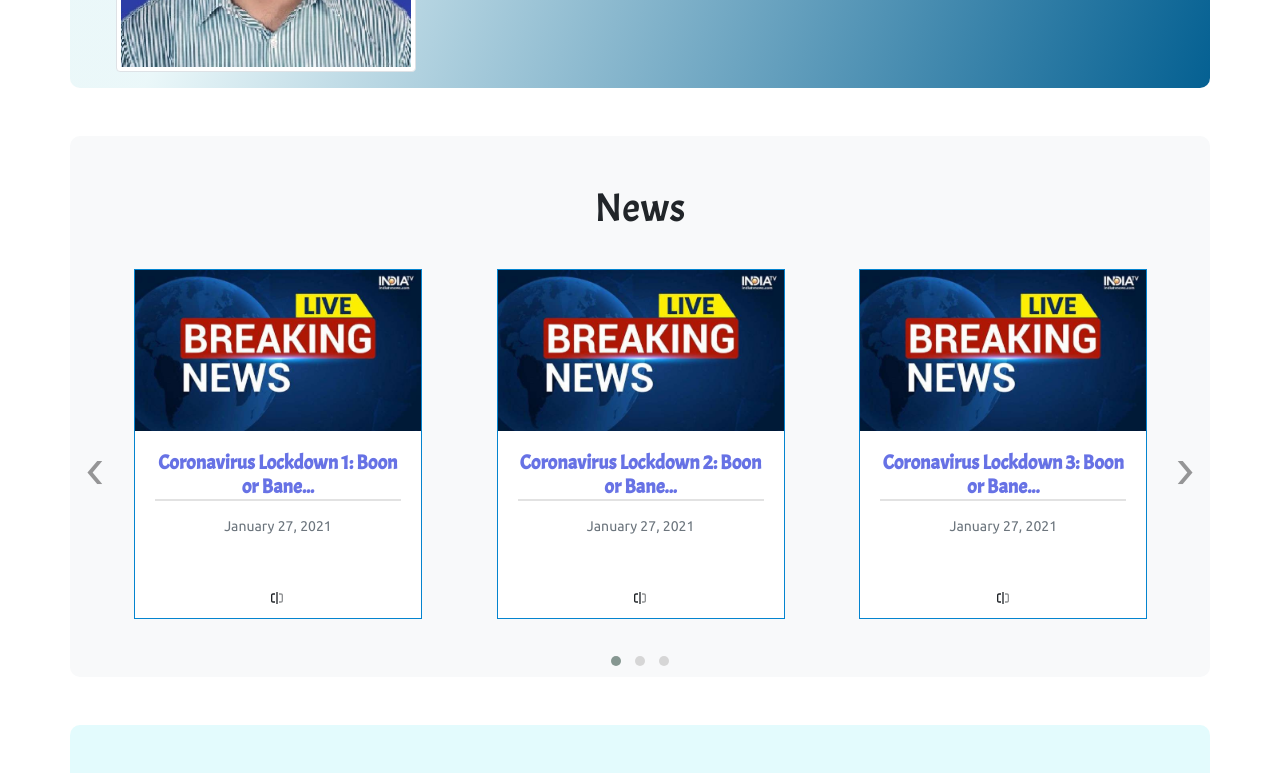
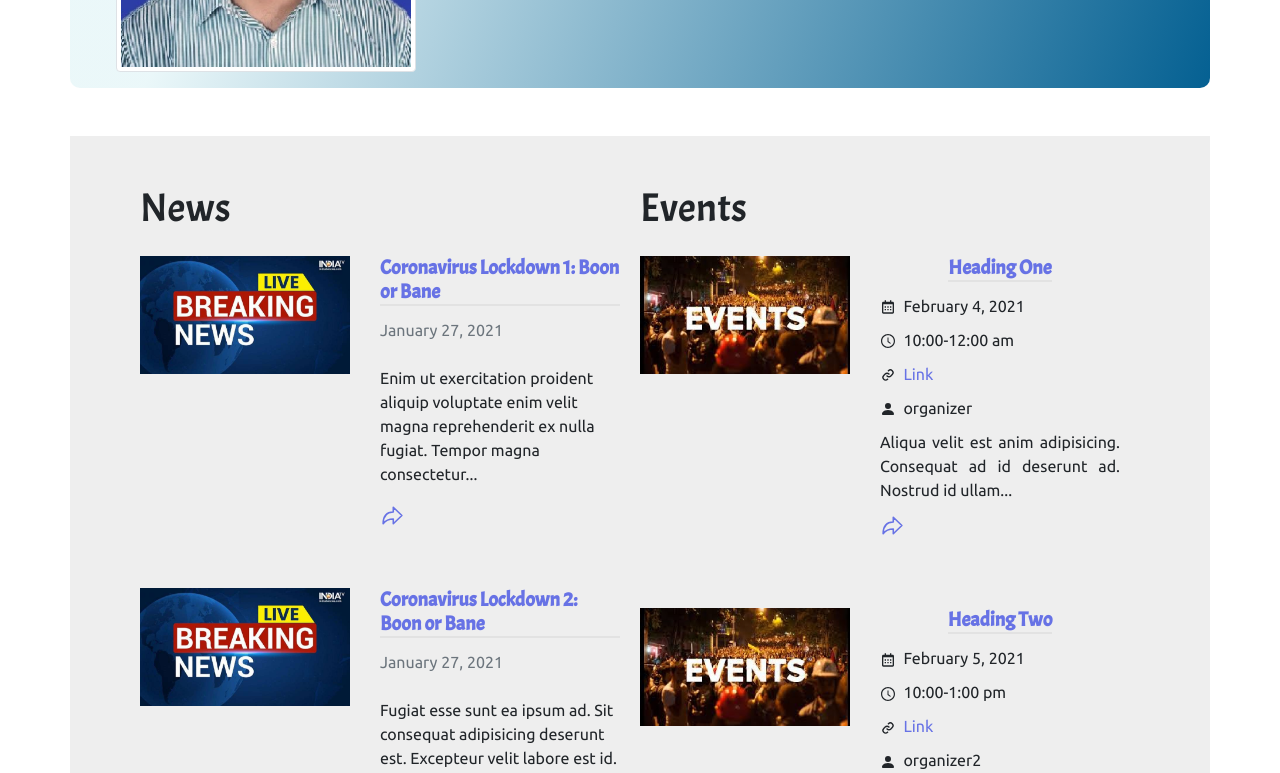
Before and after one commit to IITI-Gymkhana-Web-Team/iao_cell, a React (Create React App) app: page / in a window 1280 px wide. Shown: the part 2160-2933 px from the top of the page. Built offline with nearby package versions, Linux system fonts and the light colour scheme.

Commit message:
fixed news and events thingy

```diff
--- a/src/Home/Home.css
+++ b/src/Home/Home.css
@@ -66,3 +66,11 @@ a:hover {
 	font-family: Ubuntu;
 	color: white !important;
 }
+
+.newsEvents {
+	display: flex;
+	flex-direction: row;
+	flex-wrap: wrap;
+	background-color: #eee;
+	justify-content: center;
+}
--- a/src/Home/HomePage.js
+++ b/src/Home/HomePage.js
@@ -19,8 +19,10 @@ export const HomePage = () => {
 			</div>
 			<AboutUs />
 			<Message />
-			<News />
-			<Events />
+			<div className="newsEvents container mt-5 p-5">
+				<News />
+				<Events />
+			</div>
 			<Maps />
 			<MHRD />
 		</div>
--- a/src/Home/components/Events/Events.css
+++ b/src/Home/components/Events/Events.css
@@ -1,8 +1,5 @@
 .eventsPage {
 	flex-direction: row !important;
-}
-.eventsbg{
-	background-color: rgb(117, 235, 243,0.2);
 }
 .eventsPage .card-img-top {
 	height: 100%;
--- a/src/Home/components/Events/Events.js
+++ b/src/Home/components/Events/Events.js
@@ -34,54 +34,18 @@ export const Events = () => {
 				"Proident ea culpa non pariatur non culpa adipisicing adipisicing aute et laboris. Labore laboris duis non sit qui proident aliqua nisi ex laborum esse. Reprehenderit esse esse occaecat officia ea non aliquip aute incididunt dolor elit. Magna excepteur incididunt ullamco cillum. Qui culpa id ad anim.",
 			organizer: "organizer3",
 		},
-		{
-			date: "February 7, 2021",
-			title: "Heading Four",
-			time: "10:00-12:00 am",
-			link: "zoom_meeting_4.com",
-			description:
-				"Ullamco fugiat enim sunt veniam laborum nostrud. Dolor id nostrud ullamco aliqua. Sit do ut proident sit eiusmod enim. Excepteur cillum pariatur laboris eu.",
-			organizer: "organizer4",
-		},
-		{
-			date: "February 8, 2021",
-			title: "Heading Five",
-			time: "10:00-1:00 pm",
-			link: "zoom_meeting_5.com",
-			description:
-				"Ad nisi duis enim do consectetur proident. Ipsum aliquip commodo sunt esse dolore veniam incididunt consequat eiusmod dolore proident occaecat fugiat. Nulla occaecat do adipisicing minim sit consectetur fugiat nisi. Reprehenderit in sint nisi Lorem laboris. Ad ipsum amet aliqua voluptate sint do quis. Qui quis duis ex nostrud dolor nisi id incididunt esse eu sint exercitation velit reprehenderit. Mollit nostrud est do reprehenderit aute consequat nulla.",
-			organizer: "organizer5",
-		},
-		{
-			date: "February 9, 2021",
-			title: "Heading Six",
-			time: "9:00-1:00 pm",
-			link: "zoom_meeting_6.com",
-			description:
-				"Veniam enim ut exercitation laboris reprehenderit aliquip officia incididunt do exercitation ea amet cupidatat. Commodo mollit ex est culpa est amet. Enim do est culpa ad eiusmod dolor ullamco ea nisi qui. Do aute ad commodo ullamco excepteur adipisicing proident tempor. In aliquip qui commodo commodo amet mollit. Fugiat labore id irure commodo aute Lorem minim officia in officia cillum.",
-			organizer: "organizer6",
-		},
 	]);
 	return (
-		<div className="eventsbg news container mt-5 mb-5" style={{ borderRadius: "10px" }}>
-			<div className="container-fluid">
-				<h1 className="p-2 pl-5 pt-5 pr-5 mainTitle text-center">Events</h1>
+		<div className="news">
+			<div>
+				<h1 className="pr-5 pb-3 mainTitle">Events</h1>
 			</div>
-			<div className="container-fluid">
-				<OwlCarousel
-					className="owl-theme"
-					loop
-					nav={true}
-					margin={8}
-					responsive={{
-						0: {
-							items: 1,
-						},
-					}}
-				>
-					<EventsUtil events={events} />
-				</OwlCarousel>
+			<div>
+				{events.map((event) => {
+					return <EventsUtil event={event} />;
+				})}
 			</div>
+			<button className="moreStuff">More Events</button>
 		</div>
 	);
 };
--- a/src/Home/components/Message/Message.js
+++ b/src/Home/components/Message/Message.js
@@ -25,7 +25,7 @@ export default function Message() {
 					</div>
 				</div>
 			</div>
-			<div className="container bg-light mt-5 messageBox" style={{ borderRadius: "10px" }}>
+			<div className="container bg-light mt-5 mb-5 messageBox" style={{ borderRadius: "10px" }}>
 				<div className="container-fluid p-3">
 					<div className="card bg-light col-sm-12 border-0">
 						<img src={avinash} className="img-thumbnail" alt="img-responsive" style={{ width: "min(70vw,300px)", margin: "auto" }} />
--- a/src/Home/components/News/News.css
+++ b/src/Home/components/News/News.css
@@ -1,9 +1,18 @@
+.news {
+	width: min(500px, 80vw) !important;
+	background-color: #eee;
+}
+
 .news .card {
 	margin: auto;
-	text-align: center;
 	overflow-y: auto;
 	font-family: "Lora", serif;
 	border-radius: 0px;
+	flex-direction: row;
+	width: 100%;
+	border: none;
+	background-color: #eee;
+	margin-bottom: 40px;
 }
 
 .news .card-img,
@@ -12,9 +21,15 @@
 	border-top-right-radius: 0px !important;
 }
 
-.news .card:hover {
+.news .card-img-top {
+	padding-right: 10px;
+	min-height: 118px;
+	min-width: 220px;
+}
+
+/* .news .card:hover {
 	box-shadow: 0px 0px 10px;
-}
+} */
 
 .news .owl-stage {
 	margin: 2% 0px;
@@ -25,11 +40,7 @@
 	margin-bottom: 0.75rem;
 }
 
-.img-holder {
-	overflow: hidden;
-}
-
-.card:hover .card-img-top {
+.card-img-top:hover {
 	animation-name: zoomin;
 	animation-duration: 0.5s;
 	animation-fill-mode: forwards;
@@ -47,3 +58,40 @@
 		transform: scale(1.1);
 	}
 }
+
+.news .card-body {
+	min-width: min(100%, 220px);
+	padding-top: 0;
+}
+
+.news .btn {
+	margin: 0;
+}
+
+.news .img-holder {
+	height: 118px;
+	min-width: 220px;
+	overflow: hidden;
+}
+
+.moreStuff {
+	background-color: transparent;
+	color: #4f3ef5;
+	border: 1px solid #4f3ef5;
+	border-radius: 10px;
+	padding: 5px;
+}
+
+.moreStuff:hover {
+	background-color: #4f3ef5;
+	color: white;
+}
+
+@media only screen and (max-width: 1000px) {
+	.news .card {
+		flex-direction: column;
+	}
+	.news .card-body {
+		padding-top: 20px;
+	}
+}
--- a/src/Home/components/News/News.js
+++ b/src/Home/components/News/News.js
@@ -1,85 +1,43 @@
 import React, { useState } from "react";
-import OwlCarousel from "react-owl-carousel";
-import "owl.carousel/dist/assets/owl.carousel.css";
-import "owl.carousel/dist/assets/owl.theme.default.css";
 import Newsutil from "../../reusables/Newsutil";
 import "./News.css";
+import { Link } from "react-router-dom";
 
 export const News = () => {
 	const [news, setNews] = useState([
 		{
-			title: "Coronavirus Lockdown 1: Boon or Bane...",
+			title: "Coronavirus Lockdown 1: Boon or Bane",
 			text:
 				"Enim ut exercitation proident aliquip voluptate enim velit magna reprehenderit ex nulla fugiat. Tempor magna consectetur adipisicing ullamco tempor consequat cupidatat culpa. Exercitation eiusmod ea eu reprehenderit do dolore proident enim sint aute velit do cupidatat nostrud.",
 			date: "January 27, 2021",
 		},
 		{
-			title: "Coronavirus Lockdown 2: Boon or Bane...",
+			title: "Coronavirus Lockdown 2: Boon or Bane",
 			text:
 				"Fugiat esse sunt ea ipsum ad. Sit consequat adipisicing deserunt est. Excepteur velit labore est id. Reprehenderit velit sunt culpa nulla cillum laboris incididunt dolor. Culpa proident irure nostrud occaecat nostrud veniam veniam eu elit do eu est in. Amet amet deserunt consequat labore irure minim voluptate. Reprehenderit veniam quis occaecat reprehenderit quis nostrud dolore adipisicing minim nulla esse id.",
 			date: "January 27, 2021",
 		},
 		{
-			title: "Coronavirus Lockdown 3: Boon or Bane...",
+			title: "Coronavirus Lockdown 3: Boon or Bane",
 			text:
 				"Deserunt irure culpa fugiat amet pariatur reprehenderit est. Duis eiusmod dolore do anim excepteur. Lorem non incididunt aliquip do incididunt veniam reprehenderit tempor ipsum laborum officia aliqua.",
 			date: "January 27, 2021",
 		},
-		{
-			title: "Coronavirus Lockdown 4: Boon or Bane...",
-			text:
-				"Exercitation exercitation veniam cupidatat reprehenderit in ipsum ad sit id nostrud culpa adipisicing. Pariatur fugiat et magna minim ex. Est ullamco labore sit et incididunt ea non quis ea anim. Irure ullamco nostrud voluptate ut aute eu. Culpa excepteur occaecat sit officia sunt veniam cupidatat esse veniam exercitation tempor id voluptate. Eu dolore dolore ad qui.",
-			date: "January 27, 2021",
-		},
-		{
-			title: "Coronavirus Lockdown 5: Boon or Bane...",
-			text:
-				"Magna laboris ex id ut ad reprehenderit elit. Consequat ullamco laborum labore adipisicing esse cupidatat exercitation aute enim in esse. Lorem pariatur aliqua qui ex pariatur do reprehenderit aute duis quis tempor duis. Enim qui ullamco pariatur commodo et. Laboris officia ut aliqua aute fugiat nisi anim non adipisicing cillum ex ea exercitation labore.",
-			date: "January 27, 2021",
-		},
-		{
-			title: "Coronavirus Lockdown 6: Boon or Bane...",
-			text:
-				"Adipisicing consectetur labore est ad et aliquip. Excepteur sunt duis officia cillum eu cupidatat. Aute ullamco qui esse tempor id exercitation ipsum veniam voluptate fugiat voluptate. Nisi sint dolore exercitation sunt. Anim ad cupidatat officia incididunt sunt ad voluptate laboris aliqua ex ea irure labore.",
-			date: "January 27, 2021",
-		},
-		{
-			title: "Coronavirus Lockdown 7: Boon or Bane...",
-			text:
-				"Eu commodo do consequat aliqua commodo velit cupidatat ullamco Lorem reprehenderit. Aute proident ad in est mollit in velit. Officia deserunt minim mollit mollit officia officia Lorem est amet id. Excepteur dolore adipisicing magna veniam cupidatat laboris quis pariatur eiusmod dolor id incididunt amet.",
-			date: "January 27, 2021",
-		},
 	]);
 
-	// let title = "Coronavirus Lockdown";
-	// let text = "Some quick example text to build on the card title and make up the bulk of the card's content.";
-	// let date = "January 27, 2021";
-
 	return (
-		<div className="news container bg-light mt-5" style={{ borderRadius: "10px" }}>
-			<div className="container-fluid">
-				<h1 className="p-2 pl-5 pt-5 pr-5 mainTitle text-center">News</h1>
+		<div className="news">
+			<div>
+				<h1 className="pr-5 pb-3 mainTitle">News</h1>
 			</div>
-			<div className="container-fluid" style={{ maxWidth: "1140px" }}>
-				<OwlCarousel
-					className="owl-theme"
-					loop
-					nav={true}
-					margin={8}
-					responsive={{
-						0: {
-							items: 1,
-						},
-						760: {
-							items: 3,
-						},
-					}}
-				>
-					{news.map((News) => {
-						return <Newsutil News={News} />;
-					})}
-				</OwlCarousel>
+			<div>
+				{news.map((News) => {
+					return <Newsutil News={News} />;
+				})}
 			</div>
+			<Link to="/outreach/news">
+				<button className="moreStuff">More News</button>
+			</Link>
 		</div>
 	);
 };
--- a/src/Home/reusables/EventsUtil.js
+++ b/src/Home/reusables/EventsUtil.js
@@ -4,19 +4,21 @@ import { eventsImg } from "../../assets";
 import { BiCalendar, BiLink } from "react-icons/bi";
 import { BsFillPersonFill } from "react-icons/bs";
 import { AiOutlineClockCircle } from "react-icons/ai";
+import { IoArrowRedoOutline } from "react-icons/io5";
 
-export default function ({ events }) {
-	return events.map((event) => {
+export default function ({ event }) {
 	return (
 		<div>
-				<Card className="eventsPage" style={{ width: "80%", transition: "all 0.2s", border: "1px solid #0484CF" }}>
+			<Card className="eventsPage">
 				<div className="img-holder">
 					<Card.Img variant="top" src={eventsImg} />
 				</div>
 				<Card.Body className="font-ubuntu">
+					<a href="#">
 						<Card.Title style={styles.title} className="font-acme">
 							{event["title"]}
 						</Card.Title>
+					</a>
 					<Card.Text style={styles.text}>
 						<BiCalendar />
 						&nbsp; {event.date}
@@ -27,7 +29,7 @@ export default function ({ events }) {
 					</Card.Text>
 					<Card.Text style={styles.text}>
 						<BiLink />
-							&nbsp; <a href={event.link}>{event.link}</a>
+						&nbsp; <a href={event.link}>Link</a>
 					</Card.Text>
 					<Card.Text style={styles.text}>
 						<BsFillPersonFill />
@@ -36,16 +38,13 @@ export default function ({ events }) {
 					<Card.Text style={styles.text}>{event.description.slice(0, 80) + (event.description.length > 80 ? "..." : "")}</Card.Text>
 					<Card.Text style={styles.text}>
 						<a href="#">
-								<button className="btn btn-primary" style={{ float: "right" }}>
-									Know More
-								</button>
+							<IoArrowRedoOutline style={styles.btn} />
 						</a>
 					</Card.Text>
 				</Card.Body>
 			</Card>
 		</div>
 	);
-	});
 }
 
 const styles = {
@@ -56,7 +55,10 @@ const styles = {
 		marginBottom: "5%",
 	},
 	text: {
-		marginTop: "5%",
+		marginBottom: "10px",
 		textAlign: "justify",
 	},
+	btn: {
+		fontSize: "25px",
+	},
 };
--- a/src/Home/reusables/Newsutil.js
+++ b/src/Home/reusables/Newsutil.js
@@ -1,20 +1,12 @@
-import React, { useState } from "react";
+import React from "react";
 import { Card } from "react-bootstrap";
 import { news } from "../../assets";
-import { CgEditFlipH } from "react-icons/cg";
-import ReactCardFlip from "react-card-flip";
+import { IoArrowRedoOutline } from "react-icons/io5";
 
 export default function ({ News }) {
-	const [isFlipped, setIsFlipped] = useState(false);
-
 	return (
 		<div>
-			<ReactCardFlip isFlipped={isFlipped} flipDirection="horizontal">
-				<Card
-					className="newsCard"
-					style={{ width: "18rem", transition: "all 0.2s", border: "1px solid #0484CF", height: "350px" }}
-					onClick={() => setIsFlipped(!isFlipped)}
-				>
+			<Card className="newsCard">
 				<div className="img-holder">
 					<Card.Img variant="top" src={news} />
 				</div>
@@ -22,33 +14,17 @@ export default function ({ News }) {
 					<Card.Title style={styles.title} className="font-acme">
 						<a href="#">{News["title"]}</a>
 					</Card.Title>
-						<small className="text-muted font-ubuntu">{News["date"]}</small>
-						<Card.Text style={styles.icon}>
-							<CgEditFlipH />
+					<p className="text-muted font-ubuntu">{News["date"]}</p>
+					<Card.Text className="font-ubuntu" style={styles.text}>
+						{News["text"].slice(0, 120) + (News["text"].length > 120 ? "..." : "")}
+					</Card.Text>
+					<Card.Text>
+						<a href="#">
+							<IoArrowRedoOutline style={styles.btn} />
+						</a>
 					</Card.Text>
 				</Card.Body>
 			</Card>
-				<Card
-					className="newsCard"
-					style={{ width: "18rem", transition: "all 0.2s", border: "1px solid #0484CF", height: "350px" }}
-					onClick={() => setIsFlipped(!isFlipped)}
-				>
-					<Card.Body>
-						<small className="text-muted font-acme">{News["date"]}</small>
-						<Card.Text className="font-ubuntu" style={styles.text}>
-							{News["text"].slice(0, 190) + (News["text"].length > 190 ? "..." : "")}
-						</Card.Text>
-						<Card.Text style={styles.btn}>
-							<a href="#">
-								<button className="btn btn-primary font-acme">Read More</button>
-							</a>
-						</Card.Text>
-						<Card.Text style={styles.icon}>
-							<CgEditFlipH />
-						</Card.Text>
-					</Card.Body>
-				</Card>
-			</ReactCardFlip>
 		</div>
 	);
 }
@@ -61,15 +37,8 @@ const styles = {
 	},
 	text: {
 		marginTop: "10%",
-		textAlign: "justify",
 	},
 	btn: {
-		textAlign: "center",
-	},
-	icon: {
-		textAlign: "center",
-		position: "absolute",
-		bottom: "10px",
-		left: "47%",
+		fontSize: "25px",
 	},
 };
```
Also changed, not shown: src/assets/events.jpg. Lines whose indentation alone changed are shown as unchanged.
